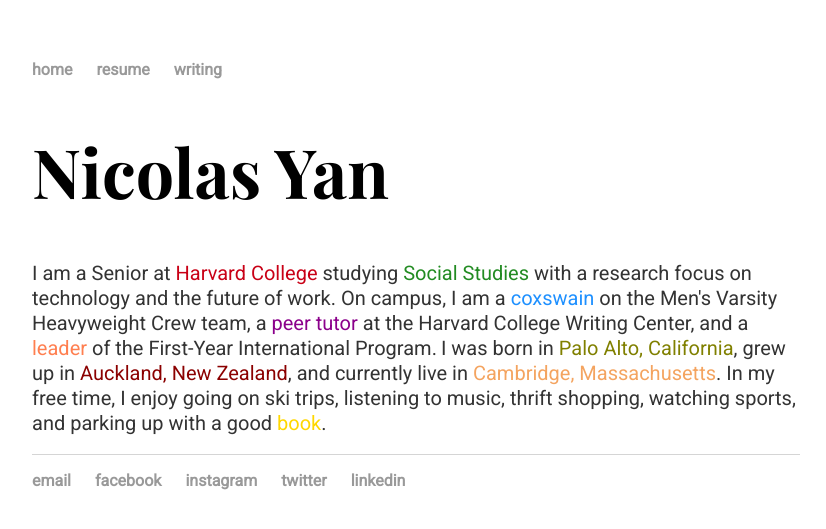
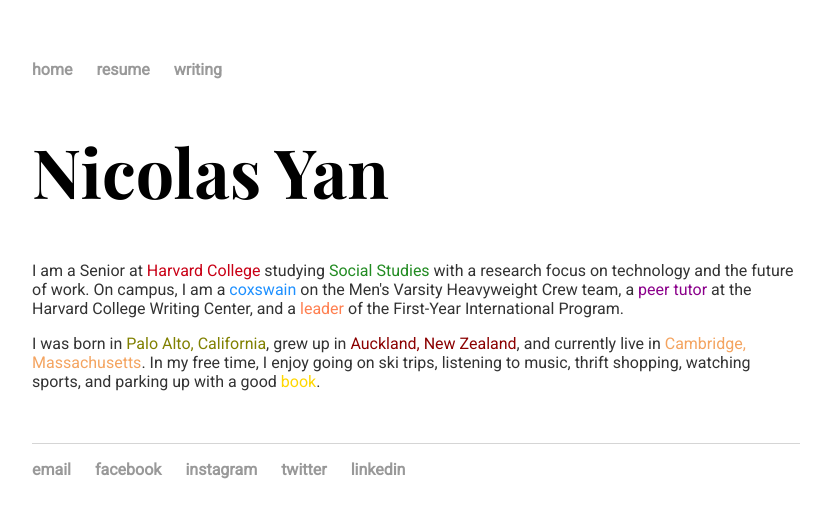
Before and after one commit to nicolas-yan/nicolas-yan.github.io, a Jekyll site: the page built from index.html, in a window 1280 px wide. Shown: the top 529 px of the page, without its empty margins (224-1050 px from the left). Built offline with Jekyll 4.4.1, drawn with Linux system fonts in a browser that asks for light colours; some web fonts are replaced.

Commit message:
Update index.html

```diff
--- a/index.html
+++ b/index.html
@@ -4,8 +4,8 @@
 ---
 <div class="blurb">
 	<h1>Nicolas Yan</h1>
-	<p2>I am a Senior at <a href="https://college.harvard.edu" target="_blank" style="color:#c90016;">Harvard College</a> studying <a href="https://socialstudies.fas.harvard.edu/" target="_blank" style="color:#228B22;">Social Studies</a> with a research focus on technology and the future of work. On campus, I am a <a href="https://gocrimson.com/sports/mcrew-hw/2019-20/bios/yan_nicolas_y7ex" target="_blank" style="color:#1E90FF;">coxswain</a> on the Men's Varsity Heavyweight Crew team, a <a href="https://writingcenter.fas.harvard.edu/" target="_blank" style="color:#8B008B;">peer tutor</a> at the Harvard College Writing Center, and a <a href="https://fip-fas.harvard.edu/nicolas-yan" target="_blank" style="color:#FF7F50;">leader</a> of the First-Year International Program.</p2>
-	<p2>I was born in <a href="https://www.google.com/maps/place/Stanford+Children's+Health+%7C+Lucile+Packard+Children's+Hospital+Stanford/@37.4360615,-122.2090439,13z/data=!4m5!3m4!1s0x808fa4cd4e3e1f87:0x2c282b9a6dbf354a!8m2!3d37.436065!4d-122.1740253" target="_blank" style="color:#808000;">Palo Alto, California</a>, grew up in <a href="https://www.google.com/maps/place/King's+College/@-36.9569334,174.8293523,15z/data=!4m5!3m4!1s0x6d0d4e92f0df63c3:0x51bcd3a5b851c0a!8m2!3d-36.9569337!4d174.838107" target="_blank" style="color:#8B0000;">Auckland, New Zealand</a>, and currently live in <a href="https://www.google.com/maps/place/Winthrop+House,+Cambridge,+MA+02138/@42.3701655,-71.123619,16z/data=!4m5!3m4!1s0x89e3775d054d3579:0x8a91cd3ea2fb823b!8m2!3d42.3701488!4d-71.1192282" target="_blank" style="color:#F4A460;">Cambridge, Massachusetts</a>. In my free time, I enjoy going on ski trips, listening to music, thrift shopping, watching sports, and parking up with a good <a href="https://www.goodreads.com/user/show/44310786-nicolas-yan" target="_blank" style="color:#FFD700;">book</a>.</p2>
+	<p>I am a Senior at <a href="https://college.harvard.edu" target="_blank" style="color:#c90016;">Harvard College</a> studying <a href="https://socialstudies.fas.harvard.edu/" target="_blank" style="color:#228B22;">Social Studies</a> with a research focus on technology and the future of work. On campus, I am a <a href="https://gocrimson.com/sports/mcrew-hw/2019-20/bios/yan_nicolas_y7ex" target="_blank" style="color:#1E90FF;">coxswain</a> on the Men's Varsity Heavyweight Crew team, a <a href="https://writingcenter.fas.harvard.edu/" target="_blank" style="color:#8B008B;">peer tutor</a> at the Harvard College Writing Center, and a <a href="https://fip-fas.harvard.edu/nicolas-yan" target="_blank" style="color:#FF7F50;">leader</a> of the First-Year International Program.</p>
+	<p>I was born in <a href="https://www.google.com/maps/place/Stanford+Children's+Health+%7C+Lucile+Packard+Children's+Hospital+Stanford/@37.4360615,-122.2090439,13z/data=!4m5!3m4!1s0x808fa4cd4e3e1f87:0x2c282b9a6dbf354a!8m2!3d37.436065!4d-122.1740253" target="_blank" style="color:#808000;">Palo Alto, California</a>, grew up in <a href="https://www.google.com/maps/place/King's+College/@-36.9569334,174.8293523,15z/data=!4m5!3m4!1s0x6d0d4e92f0df63c3:0x51bcd3a5b851c0a!8m2!3d-36.9569337!4d174.838107" target="_blank" style="color:#8B0000;">Auckland, New Zealand</a>, and currently live in <a href="https://www.google.com/maps/place/Winthrop+House,+Cambridge,+MA+02138/@42.3701655,-71.123619,16z/data=!4m5!3m4!1s0x89e3775d054d3579:0x8a91cd3ea2fb823b!8m2!3d42.3701488!4d-71.1192282" target="_blank" style="color:#F4A460;">Cambridge, Massachusetts</a>. In my free time, I enjoy going on ski trips, listening to music, thrift shopping, watching sports, and parking up with a good <a href="https://www.goodreads.com/user/show/44310786-nicolas-yan" target="_blank" style="color:#FFD700;">book</a>.</p>
 	<br>
 	<br>
 </div><!-- /.blurb -->
```
